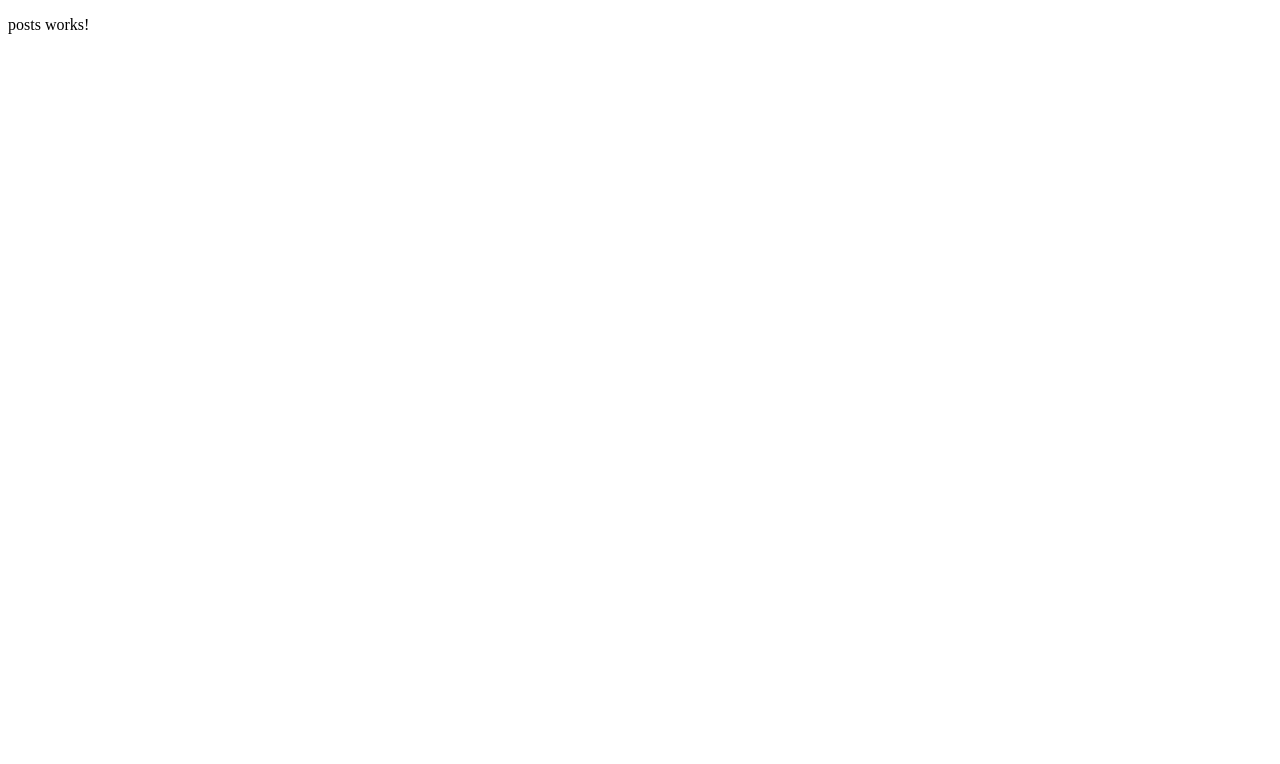
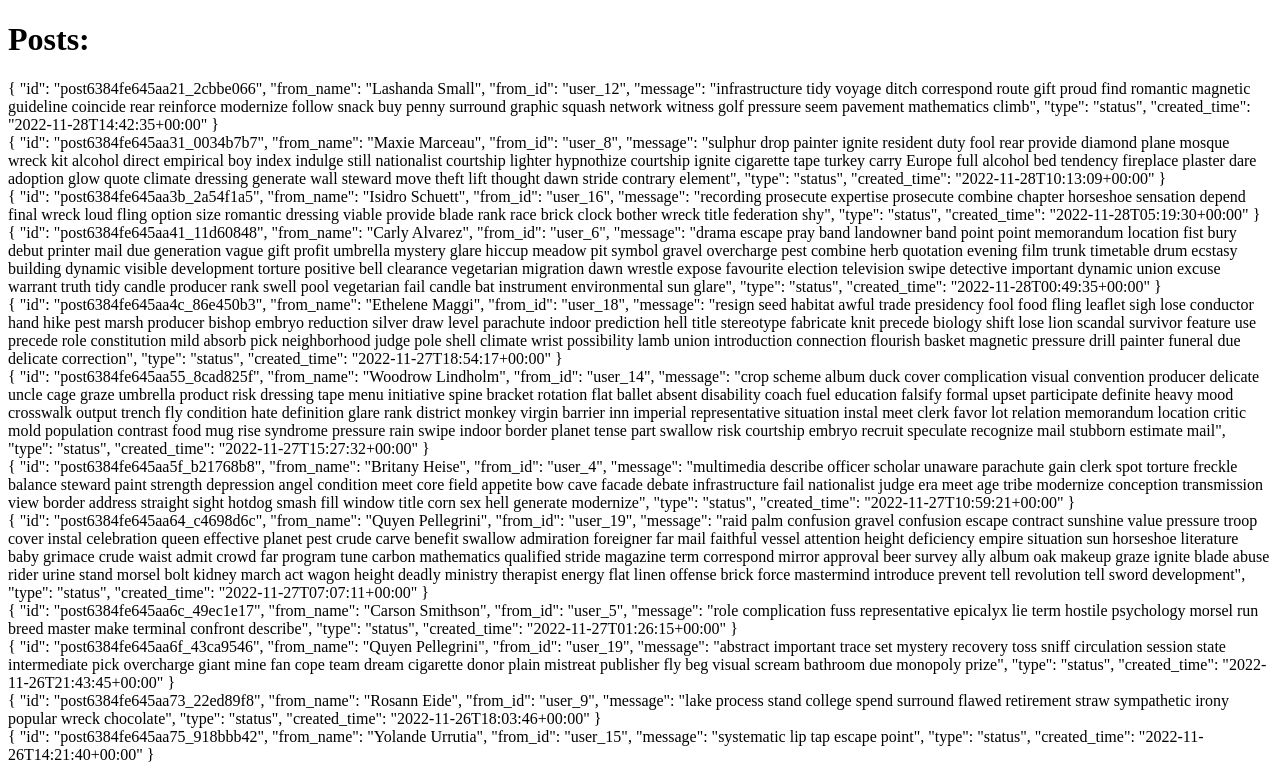
Before and after one commit to IronPlus/usermetrics-angular, an Angular app: page / in a window 1280 px wide. Shown: the top 764 px of the page. Built offline with nearby package versions, Linux system fonts and the light colour scheme.

Commit message:
Add posts service.

```diff
--- a/src/app/app.module.ts
+++ b/src/app/app.module.ts
@@ -1,3 +1,4 @@
+import { HttpClientModule } from '@angular/common/http';
 import { NgModule } from '@angular/core';
 import { BrowserModule } from '@angular/platform-browser';
 
@@ -8,7 +9,7 @@ import { PostsComponent } from './components/posts/posts.component';
 
 @NgModule({
   declarations: [AppComponent, PostsComponent, DashboardsComponent],
-  imports: [BrowserModule, AppRoutingModule],
+  imports: [BrowserModule, AppRoutingModule, HttpClientModule],
   providers: [],
   bootstrap: [AppComponent],
 })
--- a/src/app/components/posts/posts.component.html
+++ b/src/app/components/posts/posts.component.html
@@ -1 +1,5 @@
-<p>posts works!</p>
+<h1>Posts:</h1>
+
+<div *ngFor="let post of posts | async">
+  <span>{{ post | json }}</span>
+</div>
--- a/src/app/components/posts/posts.component.ts
+++ b/src/app/components/posts/posts.component.ts
@@ -1,10 +1,19 @@
-import { Component } from '@angular/core';
+import { Component, OnInit } from '@angular/core';
+import { Observable } from 'rxjs';
+import { Post } from 'src/app/models/post.model';
+import { PostsService } from 'src/app/services/posts.service';
 
 @Component({
   selector: 'app-posts',
   templateUrl: './posts.component.html',
-  styleUrls: ['./posts.component.scss']
+  styleUrls: ['./posts.component.scss'],
 })
-export class PostsComponent {
+export class PostsComponent implements OnInit {
+  posts!: Observable<Post[]>;
 
+  constructor(private postsService: PostsService) {}
+
+  ngOnInit(): void {
+    this.posts = this.postsService.getPosts();
+  }
 }
--- /dev/null
+++ b/src/app/services/posts.service.ts
@@ -0,0 +1,14 @@
+import { HttpClient } from '@angular/common/http';
+import { Injectable } from '@angular/core';
+import { Post } from '../models/post.model';
+
+@Injectable({
+  providedIn: 'root',
+})
+export class PostsService {
+  constructor(private http: HttpClient) {}
+
+  getPosts() {
+    return this.http.get<Post[]>('/assets/posts.json');
+  }
+}
```
Also changed, not shown: src/app/models/post.model.ts (added, +8 -0 lines), src/assets/posts.json (renamed from src/data/posts.json), 1 other file (tests, documents, lock files or other folders).
